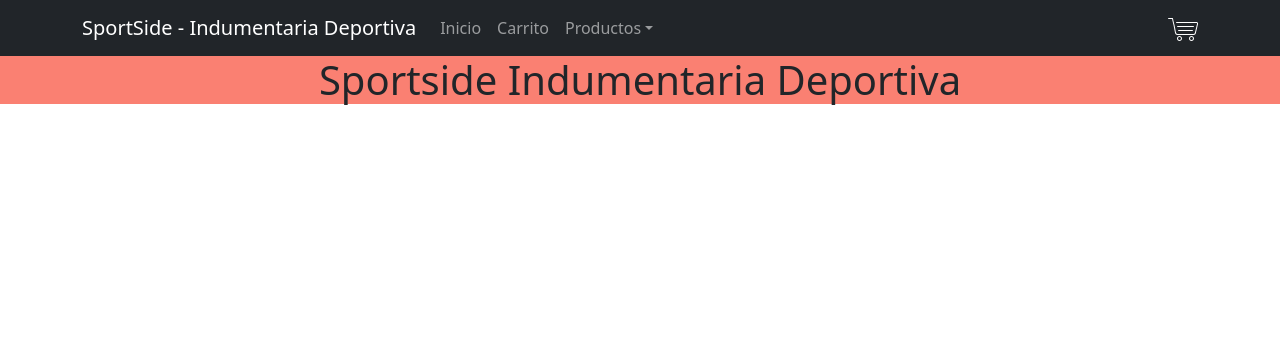
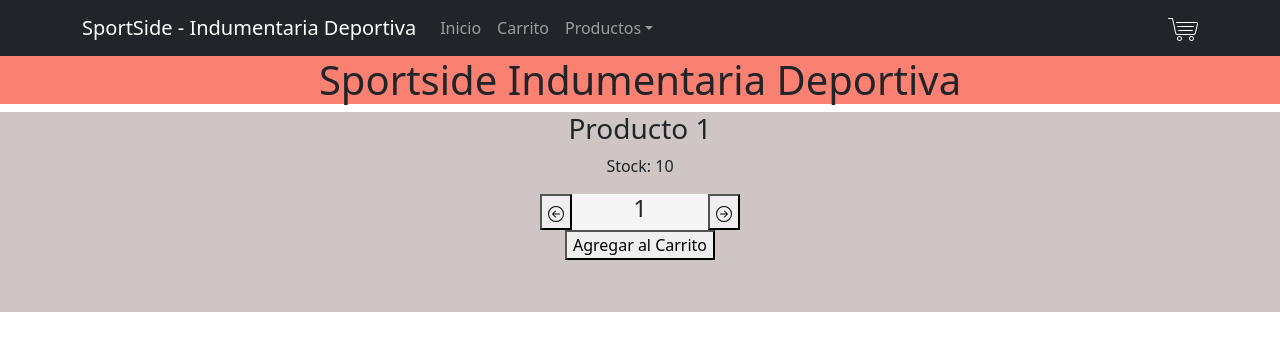
Before and after one commit to santiagosola94/ecommerce-ReactJS, a React (Create React App) app: page / in a window 1280 px wide. Shown: the top 350 px of the page. Built offline with nearby package versions, Linux system fonts and the light colour scheme.

Commit message:
Desafio Contador con Boton

```diff
--- a/src/App.js
+++ b/src/App.js
@@ -3,12 +3,14 @@ import 'bootstrap/dist/css/bootstrap.min.css';
 import './App.css';
 import NavBar from './components/NavBar/NavBar';
 import ItemListContainer from './components/ItemListContainer/ItemListContainer';
+import ItemCount from './components/ItemCount/ItemCount';
 
 function App() {
   return (
     <>
       <NavBar />
       <ItemListContainer greeting='Sportside Indumentaria Deportiva'/>
+      <ItemCount stock='10' valorInicial='1'/>
     </>
   );
 }
--- /dev/null
+++ b/src/components/ItemCount/ItemCount.jsx
@@ -0,0 +1,51 @@
+import React, { useState } from 'react'
+
+function ItemCount(props) {
+    const {stock, valorInicial} = props
+    const [ count, modificarCont ] = useState(parseInt(valorInicial))
+    function sumar() {
+        if (count < stock) {
+            modificarCont(count + 1)
+        }
+    }
+
+    function restar(){
+        if (count > 0) {
+            modificarCont(count - 1)
+        }
+    }
+
+    function onAdd(){
+        console.log('el valor elegido es:', count)
+    }
+
+    return (
+        <>
+            <div className='contenedorContador'>
+                <div className='alMedio'>
+                    <h3>Producto 1</h3>
+                    <p>Stock: {stock}</p>
+                </div>
+
+                <div className='contenedores'>
+                    <div className='flexContador'>
+                        <button onClick={restar}>
+                            <svg xmlns="http://www.w3.org/2000/svg" width="16" height="16" fill="currentColor" className='bi bi-arrow-left-circle' viewBox="0 0 16 16">
+                                <path fillRule='evenodd' d="M1 8a7 7 0 1 0 14 0A7 7 0 0 0 1 8zm15 0A8 8 0 1 1 0 8a8 8 0 0 1 16 0zm-4.5-.5a.5.5 0 0 1 0 1H5.707l2.147 2.146a.5.5 0 0 1-.708.708l-3-3a.5.5 0 0 1 0-.708l3-3a.5.5 0 1 1 .708.708L5.707 7.5H11.5z"/>
+                            </svg>
+                        </button>
+                        <h4>{count}</h4>
+                        <button onClick={sumar}>
+                            <svg xmlns="http://www.w3.org/2000/svg" width="16" height="16" fill="currentColor" className='bi bi-arrow-right-circle' viewBox="0 0 16 16">
+                                <path fillRule='evenodd' d="M1 8a7 7 0 1 0 14 0A7 7 0 0 0 1 8zm15 0A8 8 0 1 1 0 8a8 8 0 0 1 16 0zM4.5 7.5a.5.5 0 0 0 0 1h5.793l-2.147 2.146a.5.5 0 0 0 .708.708l3-3a.5.5 0 0 0 0-.708l-3-3a.5.5 0 1 0-.708.708L10.293 7.5H4.5z"/>
+                            </svg>
+                        </button>
+                    </div>
+                    <button onClick={onAdd}>Agregar al Carrito</button>
+                </div>
+            </div>
+        </>
+    )
+}
+
+export default ItemCount
--- /dev/null
+++ b/src/components/ItemCount/itemCount.css
@@ -0,0 +1,24 @@
+.contenedorContador {
+    background-color: rgb(206, 197, 197);
+    height: 200px;
+}
+
+.alMedio {
+    text-align: center;
+}
+
+.contenedores {
+    display: flex;
+    flex-direction: column;
+    justify-content: center;
+    align-items: center;
+}
+
+.flexContador {
+    width: 200px;
+    background-color: whitesmoke;
+    display: flex;
+    flex-direction: wrap;
+    justify-content: space-between;
+    align-content: center;
+}
--- a/src/index.js
+++ b/src/index.js
@@ -1,6 +1,7 @@
 import React from 'react';
 import ReactDOM from 'react-dom/client';
 import './index.css';
+import './components/ItemCount/itemCount.css'
 import App from './App';
 import reportWebVitals from './reportWebVitals';
 
```
